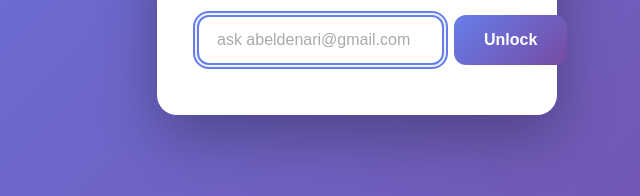
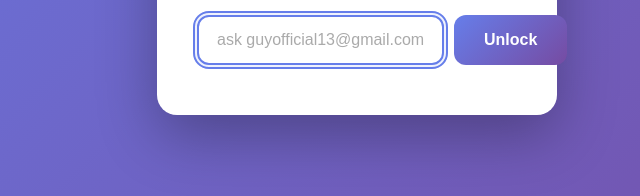
Before and after one commit to King728-dot/ef-223567, a website: page public/index.html in a window 1280 px wide. Shown: the part 458-654 px from the top of the page, 283-923 px from the left. Drawn offline with Linux system fonts and the light colour scheme.

Commit message:
Update index.html

```diff
--- a/public/index.html
+++ b/public/index.html
@@ -31,7 +31,7 @@
             <input
                 type="password"
                 id="codeInput"
-                placeholder="ask abeldenari@gmail.com"
+                placeholder="ask guyofficial13@gmail.com"
                 autofocus
             >
             <button id="loginBtn">
```
